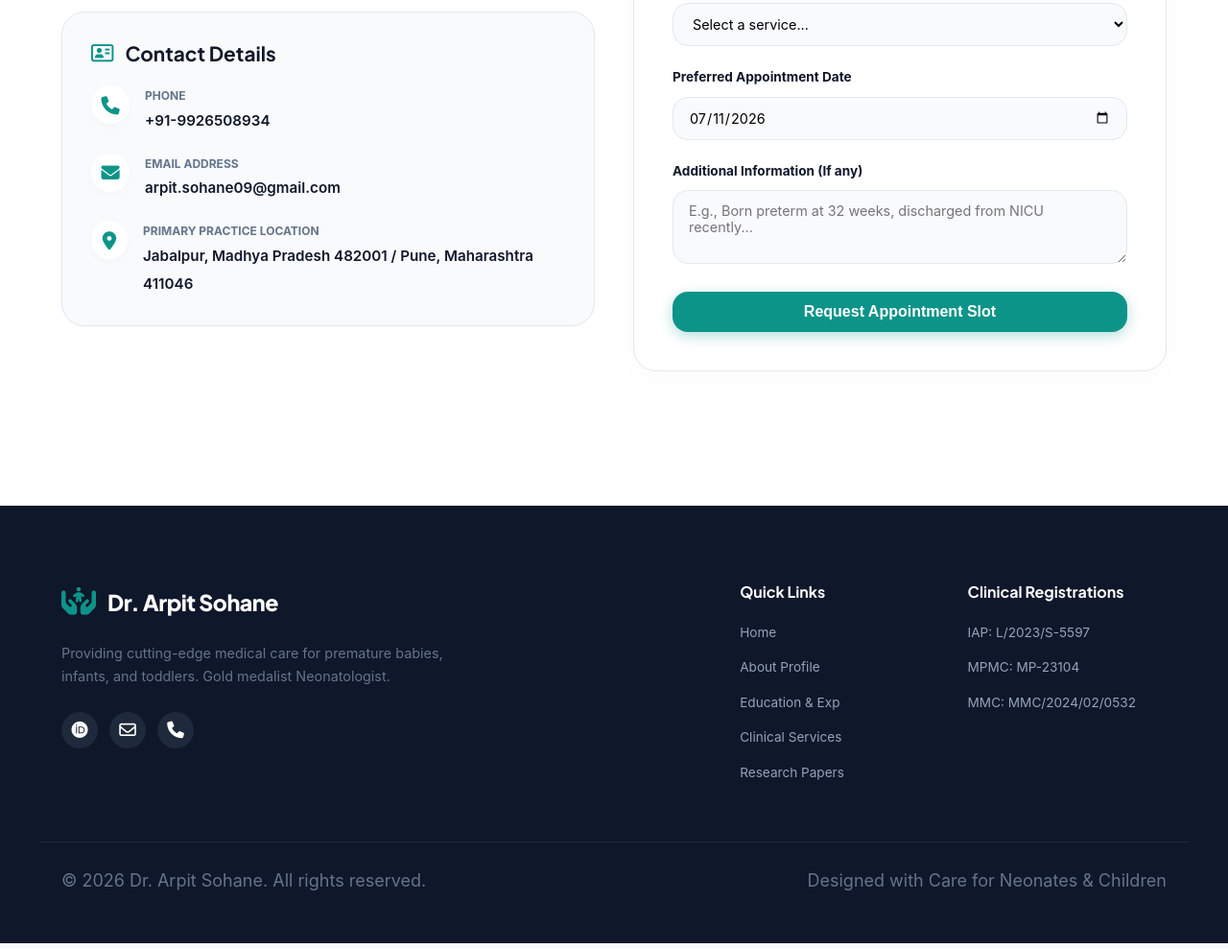
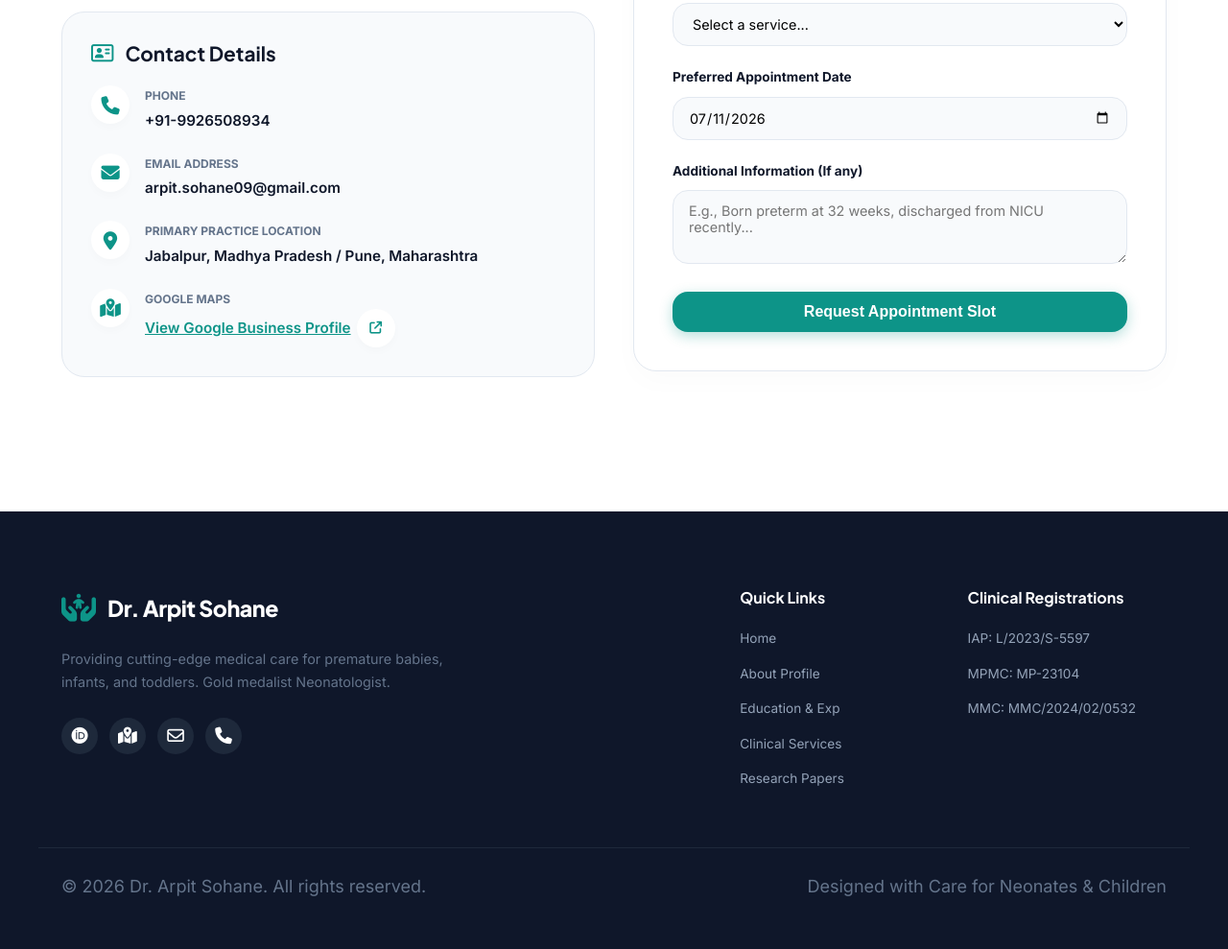
Before and after one commit to Muskannn03/Dr.-Arpit-Sohane, a plain HTML site: page index.html in a window 1280 px wide. Shown: the part 9217-10206 px from the top of the page at 96% size. Drawn offline with Linux system fonts and the light colour scheme.

Commit message:
feat: Add Google Business Profile location links to Contact Details list and footer social icons

```diff
--- a/index.html
+++ b/index.html
@@ -10,7 +10,7 @@
     <!-- Google Fonts -->
     <link rel="preconnect" href="https://fonts.googleapis.com">
     <link rel="preconnect" href="https://fonts.gstatic.com" crossorigin>
-    <link href="https://fonts.googleapis.com/css2?family=Plus+Jakarta+Sans:wght@300;400;500;600;700;800&family=Noto+Sans+Devanagari:wght@300;400;500;600;700;800&family=Cormorant+Garamond:ital,wght@0,400;0,500;0,600;0,700;1,400&display=swap" rel="stylesheet">
+    <link href="https://fonts.googleapis.com/css2?family=Plus+Jakarta+Sans:wght@400;500;600;700;800&family=Inter:wght@400;500;600;700&family=Noto+Sans+Devanagari:wght@400;500;600;700;800&display=swap" rel="stylesheet">
     <!-- FontAwesome for Icons -->
     <link rel="stylesheet" href="https://cdnjs.cloudflare.com/ajax/libs/font-awesome/6.4.0/css/all.min.css">
     <!-- Custom CSS -->
@@ -714,7 +714,18 @@
                                 <i class="fa-solid fa-location-dot color-teal"></i>
                                 <div>
                                     <span class="label">Primary Practice Location</span>
-                                    <span class="value">Jabalpur, Madhya Pradesh 482001 / Pune, Maharashtra 411046</span>
+                                    <span class="value">Jabalpur, Madhya Pradesh / Pune, Maharashtra</span>
+                                </div>
+                            </li>
+                            <li>
+                                <i class="fa-solid fa-map-location-dot color-teal"></i>
+                                <div>
+                                    <span class="label">Google Maps</span>
+                                    <a href="https://share.google/MUS1LBm5DvbfzSTJV" target="_blank" rel="noopener" class="value link-hover" style="color: var(--primary); font-weight: 600; text-decoration: underline; display: inline-flex; align-items: center; gap: 6px;">
+                                        <span class="en">View Google Business Profile</span>
+                                        <span class="hi">गूगल बिजनेस प्रोफाइल देखें</span>
+                                        <i class="fa-solid fa-arrow-up-right-from-square" style="font-size: 0.8rem;"></i>
+                                    </a>
                                 </div>
                             </li>
                         </ul>
@@ -815,9 +826,10 @@
                     <span class="hi">समय से पूर्व जन्मे शिशुओं, नवजातों और बच्चों की अत्याधुनिक चिकित्सा देखभाल हेतु सदैव तत्पर। स्वर्ण पदक विजेता।</span>
                 </p>
                 <div class="footer-socials">
-                    <a href="https://orcid.org/0000-0002-9743-6796" target="_blank" aria-label="ORCID Profiler"><i class="fa-brands fa-orcid"></i></a>
-                    <a href="mailto:arpit.sohane09@gmail.com" aria-label="Send Email"><i class="fa-regular fa-envelope"></i></a>
-                    <a href="tel:+919926508934" aria-label="Call Doctor"><i class="fa-solid fa-phone"></i></a>
+                    <a href="https://orcid.org/0000-0002-9743-6796" target="_blank" aria-label="ORCID Profiler" title="ORCID research profile"><i class="fa-brands fa-orcid"></i></a>
+                    <a href="https://share.google/MUS1LBm5DvbfzSTJV" target="_blank" rel="noopener" aria-label="Google Business Location" title="Google Maps Clinic Location"><i class="fa-solid fa-map-location-dot"></i></a>
+                    <a href="mailto:arpit.sohane09@gmail.com" aria-label="Send Email" title="Send Email"><i class="fa-regular fa-envelope"></i></a>
+                    <a href="tel:+919926508934" aria-label="Call Doctor" title="Call Doctor"><i class="fa-solid fa-phone"></i></a>
                 </div>
             </div>
 
```
